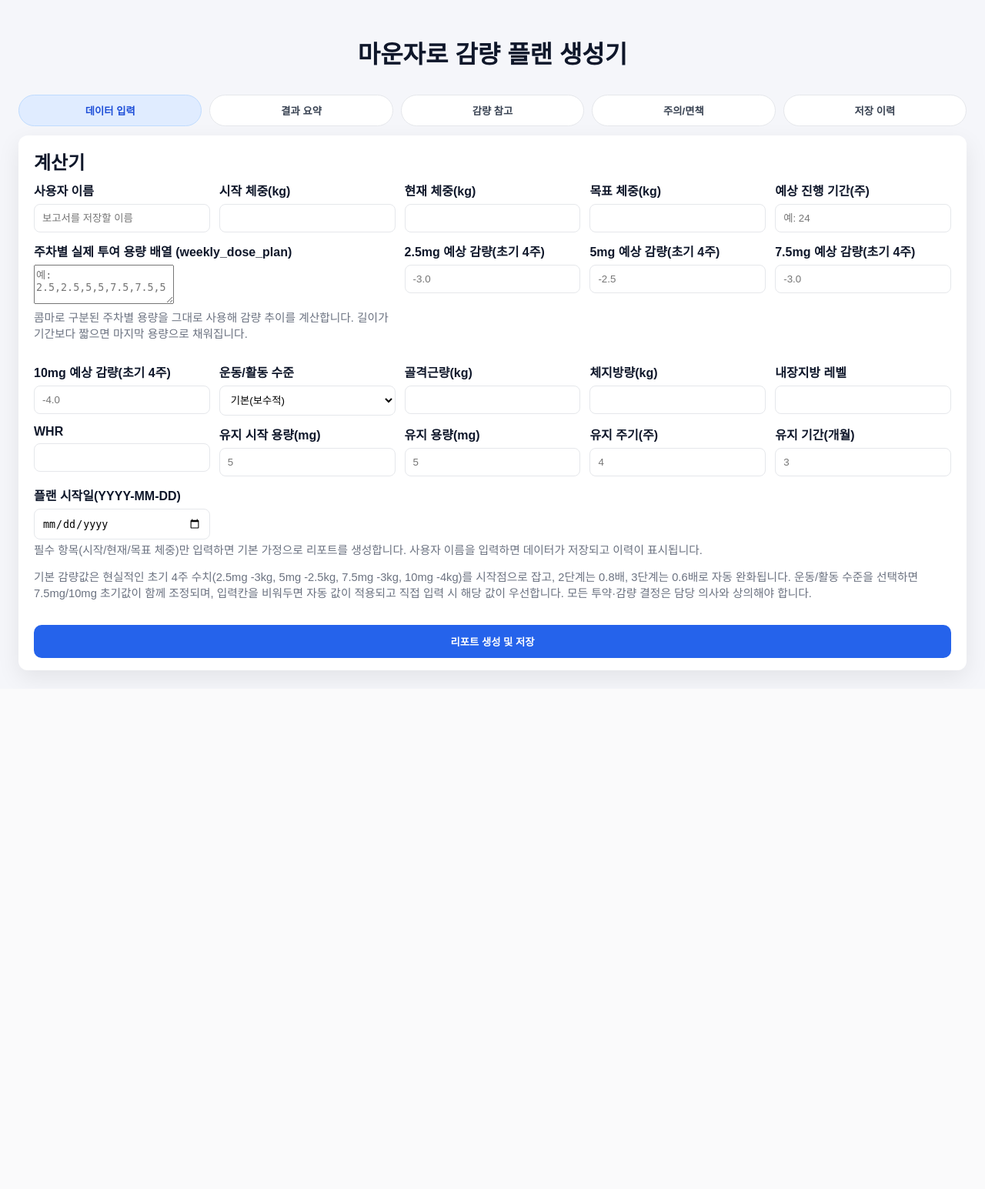
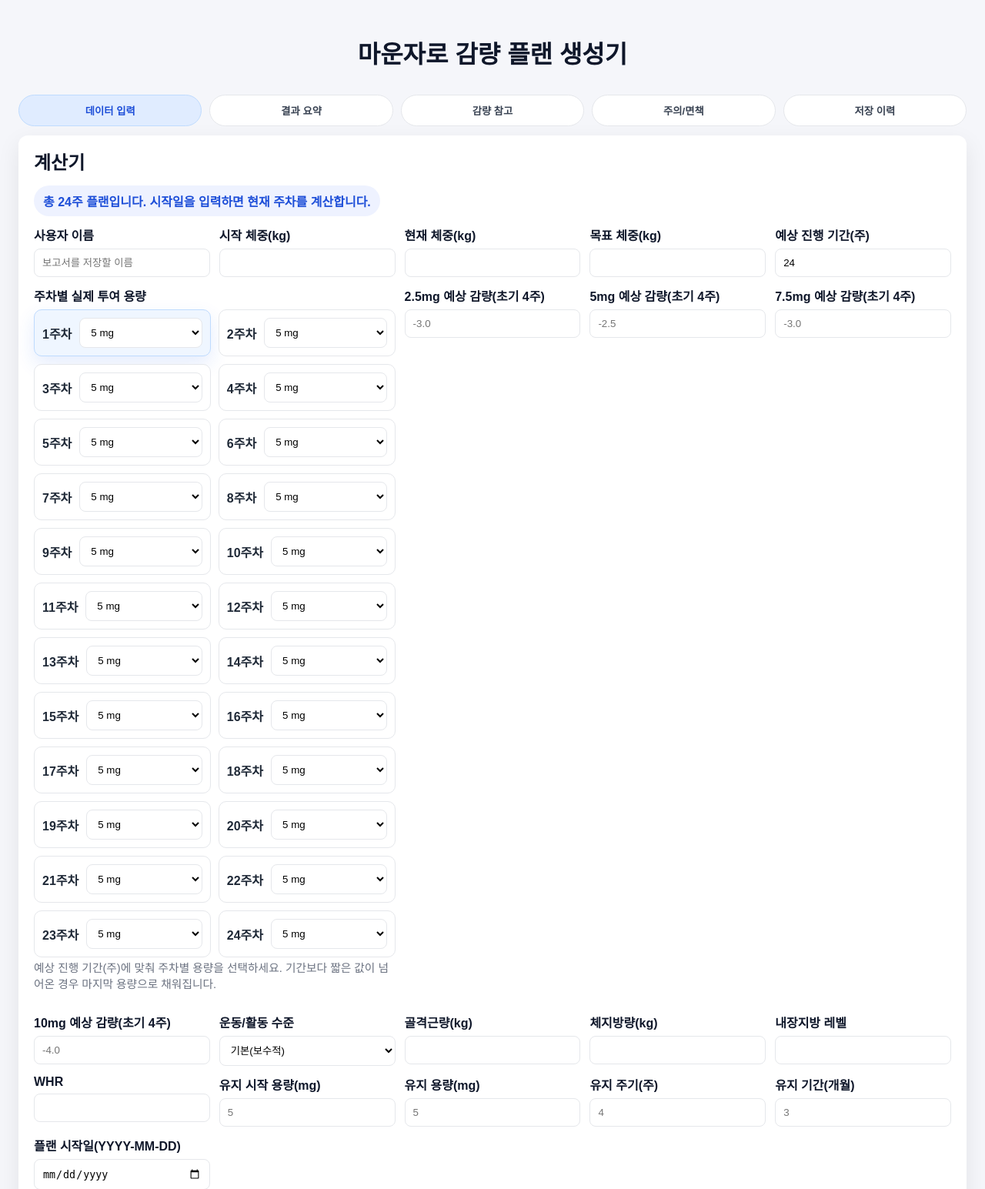
Before and after one commit to yjko3161/MounjaroPLAN, a Flask app: page / in a window 1280 px wide. Shown: the top 1545 px of the page at 77% size. Before the commit the page ends 885 px from the top, so only its background shows below. Run offline with Flask 3, Linux system fonts and the light colour scheme.

Commit message:
Add weekly dose selectors and current week indicator

```diff
--- a/templates/home.html
+++ b/templates/home.html
@@ -43,6 +43,11 @@
     .loading-overlay { position: fixed; inset: 0; background: rgba(255,255,255,0.7); display: flex; align-items: center; justify-content: center; font-size: 1.1em; font-weight: 800; color: #1d4ed8; z-index: 50; backdrop-filter: blur(3px); display: none; }
     .loading-overlay.active { display: flex; }
     .chart-wrap { padding: 16px; background: #fff; border: 1px solid var(--border); border-radius: 12px; box-shadow: var(--shadow); }
+    .weekly-plan-grid { display: grid; grid-template-columns: repeat(auto-fit, minmax(180px, 1fr)); gap: 10px; }
+    .weekly-dose-row { border: 1px solid var(--border); border-radius: 10px; padding: 10px; background: #fff; display: grid; grid-template-columns: auto 1fr; gap: 10px; align-items: center; transition: box-shadow 0.2s ease, border-color 0.2s ease, background-color 0.2s ease; }
+    .weekly-dose-row.current-week { border-color: #bfdbfe; box-shadow: 0 10px 24px rgba(37, 99, 235, 0.12); background: #eff6ff; }
+    .week-label { font-weight: 800; color: #1f2937; }
+    .current-week-pill { display: inline-flex; align-items: center; gap: 6px; padding: 8px 12px; background: #eef2ff; color: #1d4ed8; border-radius: 999px; font-weight: 800; margin: 6px 0 12px; }
   </style>
 </head>
 <body>
@@ -59,14 +64,43 @@
   <section class="tab-panel" id="tab-input">
     <div class="card">
       <h2>계산기</h2>
+      {% set period_weeks = (form_data.get('period_weeks') or 24)|int %}
+      {% set weekly_plan_raw = form_data.get('weekly_dose_plan','') %}
+      {% set weekly_plan_list = weekly_plan_raw.split(',') if weekly_plan_raw else [] %}
+      {% set dose_options = ['0','2.5','5','7.5','10','12.5','15'] %}
+      <div class="current-week-pill" id="current-week-indicator">플랜 시작일을 입력하면 현재 주차를 계산합니다.</div>
       <form method="post" action="/generate" id="plan-form">
+        <input type="hidden" name="weekly_dose_plan" id="weekly_dose_plan_hidden" value="{{ weekly_plan_raw }}" />
         <div class="form-grid">
           <div><label>사용자 이름</label><input type="text" name="username" value="{{ username }}" placeholder="보고서를 저장할 이름" /></div>
           <div><label>시작 체중(kg)</label><input type="number" step="0.1" name="start_weight" value="{{ form_data.get('start_weight','') }}" required /></div>
           <div><label>현재 체중(kg)</label><input type="number" step="0.1" name="current_weight" value="{{ form_data.get('current_weight','') }}" required /></div>
           <div><label>목표 체중(kg)</label><input type="number" step="0.1" name="target_weight" value="{{ form_data.get('target_weight','') }}" required /></div>
-          <div><label>예상 진행 기간(주)</label><input type="number" step="1" name="period_weeks" value="{{ form_data.get('period_weeks','') }}" placeholder="예: 24" /></div>
-          <div style="grid-column: span 2;"><label>주차별 실제 투여 용량 배열 (weekly_dose_plan)</label><textarea name="weekly_dose_plan" rows="3" placeholder="예: 2.5,2.5,5,5,7.5,7.5,5">{{ form_data.get('weekly_dose_plan','') }}</textarea><p class="note">콤마로 구분된 주차별 용량을 그대로 사용해 감량 추이를 계산합니다. 길이가 기간보다 짧으면 마지막 용량으로 채워집니다.</p></div>
+          <div><label>예상 진행 기간(주)</label><input type="number" step="1" name="period_weeks" value="{{ form_data.get('period_weeks','24') }}" placeholder="예: 24" /></div>
+          <div style="grid-column: span 2;">
+            <label>주차별 실제 투여 용량</label>
+            <div class="weekly-plan-grid">
+              {% for week in range(1, period_weeks + 1) %}
+                {% set selected_value = '5' %}
+                {% if weekly_plan_list %}
+                  {% if weekly_plan_list|length >= week %}
+                    {% set selected_value = weekly_plan_list[week-1]|trim %}
+                  {% else %}
+                    {% set selected_value = weekly_plan_list[-1]|trim %}
+                  {% endif %}
+                {% endif %}
+                <div class="weekly-dose-row" data-week="{{ week }}">
+                  <div class="week-label">{{ week }}주차</div>
+                  <select class="weekly-dose-select" name="weekly_dose_plan[]" data-week-index="{{ week }}">
+                    {% for option in dose_options %}
+                      <option value="{{ option }}" {% if option|string == selected_value|string %}selected{% endif %}>{{ option }} mg</option>
+                    {% endfor %}
+                  </select>
+                </div>
+              {% endfor %}
+            </div>
+            <p class="note">예상 진행 기간(주)에 맞춰 주차별 용량을 선택하세요. 기간보다 짧은 값이 넘어온 경우 마지막 용량으로 채워집니다.</p>
+          </div>
           <div><label>2.5mg 예상 감량(초기 4주)</label><input type="number" step="0.1" name="loss_2_5" value="{{ form_data.get('loss_2_5','') }}" placeholder="-3.0" /></div>
           <div><label>5mg 예상 감량(초기 4주)</label><input type="number" step="0.1" name="loss_5" value="{{ form_data.get('loss_5','') }}" placeholder="-2.5" /></div>
           <div><label>7.5mg 예상 감량(초기 4주)</label><input type="number" step="0.1" name="loss_7_5" value="{{ form_data.get('loss_7_5','') }}" placeholder="-3.0" /></div>
@@ -284,6 +318,12 @@
   const tabButtons = document.querySelectorAll('.tab-btn');
   const tabPanels = document.querySelectorAll('.tab-panel');
   const activeTab = '{{ active_tab }}';
+  const weeklySelects = document.querySelectorAll('.weekly-dose-select');
+  const weeklyRows = document.querySelectorAll('.weekly-dose-row');
+  const weeklyPlanHidden = document.getElementById('weekly_dose_plan_hidden');
+  const startDateInput = document.querySelector('input[name="start_date"]');
+  const periodWeeksInput = document.querySelector('input[name="period_weeks"]');
+  const currentWeekIndicator = document.getElementById('current-week-indicator');
 
   function activateTab(target) {
     tabButtons.forEach(btn =>
@@ -304,11 +344,69 @@
   // 폼 제출 시 로딩 오버레이
   const form = document.getElementById('plan-form');
   const overlay = document.getElementById('loading-overlay');
+  function syncWeeklyPlanString() {
+    if (!weeklyPlanHidden || weeklySelects.length === 0) return;
+    const values = Array.from(weeklySelects).map(select => select.value || '5');
+    weeklyPlanHidden.value = values.join(',');
+  }
+
+  function highlightCurrentWeek(weekIndex) {
+    weeklyRows.forEach(row => {
+      const isCurrent = typeof weekIndex === 'number' && Number(row.dataset.week) === weekIndex;
+      row.classList.toggle('current-week', isCurrent);
+      row.setAttribute('aria-current', isCurrent ? 'true' : 'false');
+    });
+  }
+
+  function describeCurrentWeek(message) {
+    if (!currentWeekIndicator) return;
+    currentWeekIndicator.textContent = message;
+  }
+
+  function calculateCurrentWeek() {
+    const totalWeeks = parseInt(periodWeeksInput?.value || '0', 10);
+    if (!Number.isFinite(totalWeeks) || totalWeeks <= 0) {
+      describeCurrentWeek('예상 진행 기간(주)을 입력하면 현재 주차를 계산합니다.');
+      highlightCurrentWeek(undefined);
+      return;
+    }
+
+    const startDateValue = startDateInput?.value;
+    let currentWeekIndex = 1;
+    if (startDateValue) {
+      const startDate = new Date(`${startDateValue}T00:00:00`);
+      if (!Number.isNaN(startDate.getTime())) {
+        const today = new Date();
+        const diffDays = Math.floor((today - startDate) / (1000 * 60 * 60 * 24));
+        currentWeekIndex = Math.floor(diffDays / 7) + 1;
+      }
+    }
+
+    if (currentWeekIndex < 1) currentWeekIndex = 1;
+    if (currentWeekIndex > totalWeeks) currentWeekIndex = totalWeeks;
+
+    const indicatorText = startDateValue
+      ? `현재 ${currentWeekIndex}주차 (총 ${totalWeeks}주 중)`
+      : `총 ${totalWeeks}주 플랜입니다. 시작일을 입력하면 현재 주차를 계산합니다.`;
+
+    describeCurrentWeek(indicatorText);
+    highlightCurrentWeek(currentWeekIndex);
+  }
+
   if (form && overlay) {
     form.addEventListener('submit', () => {
+      syncWeeklyPlanString();
       overlay.classList.add('active');
     });
   }
+
+  weeklySelects.forEach(select => select.addEventListener('change', syncWeeklyPlanString));
+  startDateInput?.addEventListener('change', calculateCurrentWeek);
+  startDateInput?.addEventListener('blur', calculateCurrentWeek);
+  periodWeeksInput?.addEventListener('input', calculateCurrentWeek);
+
+  syncWeeklyPlanString();
+  calculateCurrentWeek();
 
   // 감량 그래프
   const projectionData = {{ (report.weight_projection if report else []) | tojson }};
```
